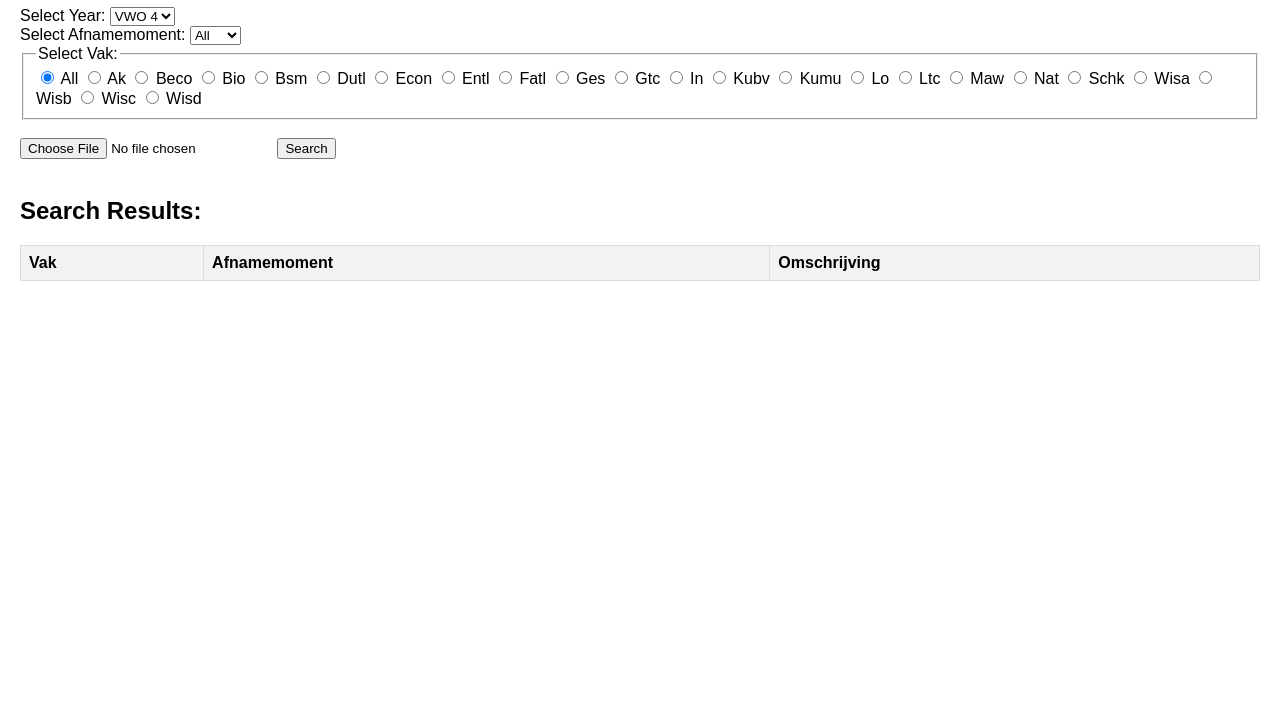
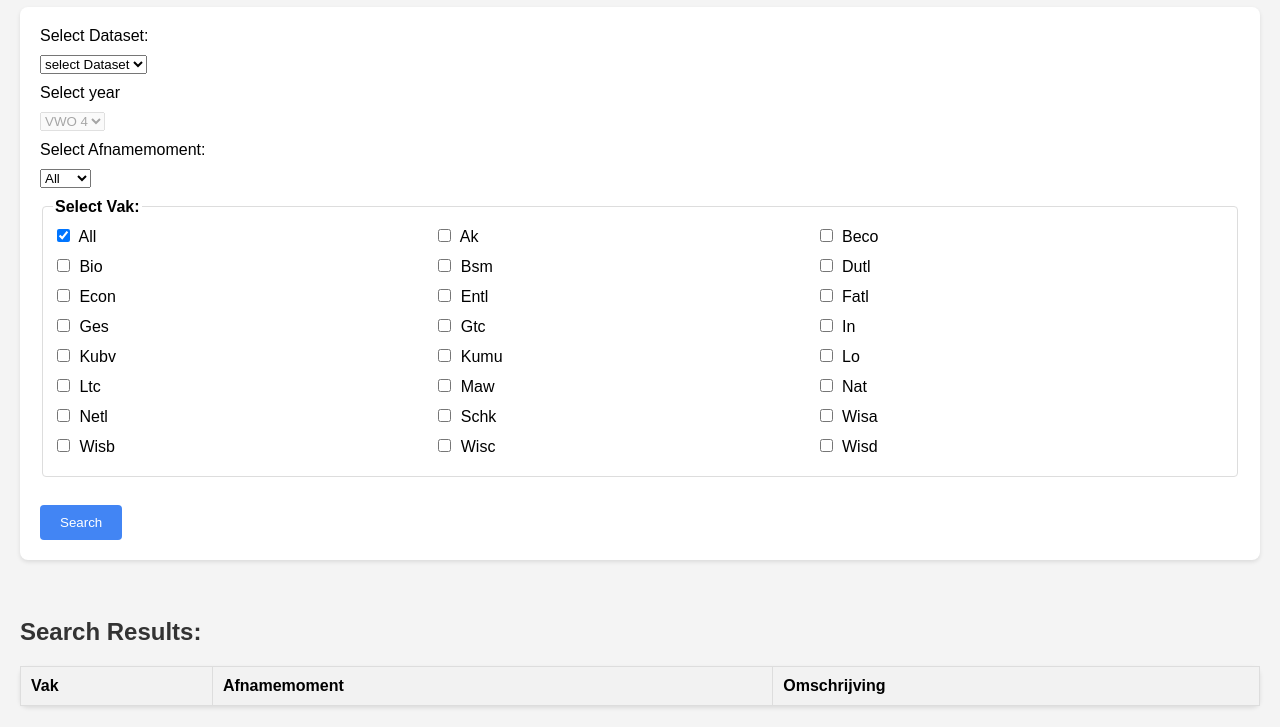
Before and after one commit to JOA-gamedev/pta-ez, a plain HTML site: page index.html in a window 1280 px wide. Shown: the part 73-800 px from the top of the page. Drawn offline with Linux system fonts and the light colour scheme.

Commit message:
removed js from html

```diff
--- a/index.html
+++ b/index.html
@@ -1,41 +1,123 @@
 <!DOCTYPE html>
 <html lang="en">
 <head>
-    <meta charset="UTF-8" />
-    <meta name="viewport" content="width=device-width, initial-scale=1.0" />
-    <title>Netl Data</title>
+  <meta charset="UTF-8">
+  <meta name="viewport" content="width=device-width, initial-scale=1.0">
+  <title>pta-ez</title>
   <style>
     body {
   font-family: Arial, sans-serif;
   margin: 20px;
+  background-color: #f4f4f4;
+    }
+
+    h1, h2 {
+      color: #333;
+    }
+
+    form {
+      background-color: #fff;
+      padding: 20px;
+      border-radius: 8px;
+      box-shadow: 0 2px 4px rgba(0, 0, 0, 0.1);
+      margin-bottom: 20px;
+    }
+
+    label {
+      display: block;
+      margin-bottom: 10px;
+    }
+
+    select, input[type="checkbox"] {
+      margin-right: 5px;
+    }
+
+    select {
+      margin-bottom:10px;
+    }
+
+    fieldset {
+      border: 1px solid #ddd;
+      padding: 10px;
+      border-radius: 4px;
+      margin-bottom: 10px;
+    }
+
+    legend {
+      font-weight: bold;
+    }
+
+    /* Use flexbox to create multiple columns */
+    .checkbox-container {
+      display: flex;
+      flex-wrap: wrap;
+    }
+
+    .checkbox-container label {
+      flex-basis: calc(33.33% - 10px); /* 3 columns with margin between */
+      margin-bottom: 10px;
+    }
+
+    button {
+      background-color: #4285f4;
+      color: #fff;
+      padding: 10px 20px;
+      border: none;
+      border-radius: 4px;
+      cursor: pointer;
+    }
+
+    button:hover {
+      background-color: #3367d6;
     }
 
     table {
+      width: 100%;
       border-collapse: collapse;
-        width: 100%;
+      margin-top: 20px;
+      background-color: #fff;
+      box-shadow: 0 2px 4px rgba(0, 0, 0, 0.1);
+      border-radius: 8px;
     }
 
-      th,
-      td {
-        border: 1px solid #dddddd;
+    th, td {
+      border: 1px solid #ddd;
+      padding: 10px;
       text-align: left;
-        padding: 8px;
     }
 
     th {
       background-color: #f2f2f2;
     }
+
   </style>
 </head>
 <body>
-    <h1>Netl Data</h1>
+
+  <h1>Netl data</h1>
+
+
 
   <form id="searchForm">
-      <label for="year">Select Year:</label>
-      <select id="year" name="year">
-        <option value="V4">VWO 4</option>
-        <option value="V5">VWO 5</option>
-        <option value="V6">VWO 6</option>
+
+    <label for="datasetSelector" > Select Dataset:</label>
+    <select id="datasetSelector" onchange="loadSelectedDataset()">
+      <option value="" >select Dataset</option>
+      <option value="Vwo 5 23-24">Vwo 5 23/24</option>
+      <option value="Havo 4 23-24">Havo 4 23/24</option>
+      <!-- Add more options as needed -->
+    </select>
+    <label for="year"> Select year</label>
+    <select id="year" name="year" disabled="true">
+      <!-- <option value="All">All</option> -->
+      <!-- Options for VWO -->
+      <option value="V4" class="vwo-option">VWO 4</option>
+      <option value="V5" class="vwo-option">VWO 5</option>
+      <option value="V6" class="vwo-option">VWO 6</option>
+      <!-- Options for HAVO -->
+      <option value="H4" class="havo-option">Havo 4</option>
+      <option value="H5" class="havo-option">Havo 5</option>
+      <option value="H6" class="havo-option">Havo 6</option>
     </select>
 
     <br />
@@ -57,36 +139,37 @@
 
     <fieldset>
       <legend>Select Vak:</legend>
-        <label><input type="radio" name="vak" value="All" checked="checked"/> All</label>
-        <label><input type="radio" name="vak" value="Ak" /> Ak</label>
-        <label><input type="radio" name="vak" value="Beco" /> Beco</label>
-        <label><input type="radio" name="vak" value="Biol" /> Bio</label>
-        <label><input type="radio" name="vak" value="Bsm" /> Bsm</label>
-        <label><input type="radio" name="vak" value="Dutl" /> Dutl</label>
-        <label><input type="radio" name="vak" value="Econ" /> Econ</label>
-        <label><input type="radio" name="vak" value="Entl" /> Entl</label>
-        <label><input type="radio" name="vak" value="Fatl" /> Fatl</label>
-        <label><input type="radio" name="vak" value="Ges" /> Ges</label>
-        <label><input type="radio" name="vak" value="Gtc" /> Gtc</label>
-        <label><input type="radio" name="vak" value="In" /> In</label>
-        <label><input type="radio" name="vak" value="Kubv" /> Kubv</label>
-        <label><input type="radio" name="vak" value="Kumu" /> Kumu</label>
-        <label><input type="radio" name="vak" value="Lo" /> Lo</label>
-        <label><input type="radio" name="vak" value="Ltc" /> Ltc</label>
-        <label><input type="radio" name="vak" value="Maw" /> Maw</label>
-        <label><input type="radio" name="vak" value="Nat" /> Nat</label>
-        <label><input type="radio" name="vak" value="Schk" /> Schk</label>
-        <label><input type="radio" name="vak" value="Wisa" /> Wisa</label>
-        <label><input type="radio" name="vak" value="Wisb" /> Wisb</label>
-        <label><input type="radio" name="vak" value="Wisc" /> Wisc</label>
-        <label><input type="radio" name="vak" value="Wisd" /> Wisd</label>
+      <div class="checkbox-container">
+      <label><input type="checkbox" name="vak" value="All" checked="checked"/> All</label>
+        <label><input type="checkbox" name="vak" value="Ak" /> Ak</label>
+        <label><input type="checkbox" name="vak" value="Beco" /> Beco</label>
+        <label><input type="checkbox" name="vak" value="Biol" /> Bio</label>
+        <label><input type="checkbox" name="vak" value="Bsm" /> Bsm</label>
+        <label><input type="checkbox" name="vak" value="Dutl" /> Dutl</label>
+        <label><input type="checkbox" name="vak" value="Econ" /> Econ</label>
+        <label><input type="checkbox" name="vak" value="Entl" /> Entl</label>
+        <label><input type="checkbox" name="vak" value="Fatl" /> Fatl</label>
+        <label><input type="checkbox" name="vak" value="Ges" /> Ges</label>
+        <label><input type="checkbox" name="vak" value="Gtc" /> Gtc</label>
+        <label><input type="checkbox" name="vak" value="In" /> In</label>
+        <label><input type="checkbox" name="vak" value="Kubv" /> Kubv</label>
+        <label><input type="checkbox" name="vak" value="Kumu" /> Kumu</label>
+        <label><input type="checkbox" name="vak" value="Lo" /> Lo</label>
+        <label><input type="checkbox" name="vak" value="Ltc" /> Ltc</label>
+        <label><input type="checkbox" name="vak" value="Maw" /> Maw</label>
+        <label><input type="checkbox" name="vak" value="Nat" /> Nat</label>
+        <label><input type="checkbox" name="vak" value="Netl" /> Netl</label>
+        <label><input type="checkbox" name="vak" value="Schk" /> Schk</label>
+        <label><input type="checkbox" name="vak" value="Wisa" /> Wisa</label>
+        <label><input type="checkbox" name="vak" value="Wisb" /> Wisb</label>
+        <label><input type="checkbox" name="vak" value="Wisc" /> Wisc</label>
+        <label><input type="checkbox" name="vak" value="Wisd" /> Wisd</label>
+    </div>
     </fieldset>
 
     <br />
 
-      <input type="file" id="fileInput" accept=".txt" />
-
-      <button type="button" onclick="searchData()">Search</button>
+    <button type="button" onclick="loadSelectedDataset()">Search</button>
   </form>
 
   <br />
@@ -103,120 +186,6 @@
     <tbody id="resultsBody"></tbody>
   </table>
 
-    <script>
-      function extractNetlData(text) {
-        const lines = text.split("\n");
-        const data = [];
-        let uniqueIdCounter = 1;
-
-        for (const line of lines) {
-          if (/^E VWO \d+/.test(line)) {
-            const columns = line.split(/\s+/);
-            if (columns.length >= 13) {
-              const vak = columns[5];
-              const afnamemoment = columns[6];
-              const jaarlaag = columns[4];
-              const omschrijving = columns.slice(9).join(" ");
-
-              // Assign a unique numerical identifier
-              const uniqueIdentifier = uniqueIdCounter++;
-
-              data.push({
-                Vak: vak,
-                Afnamemoment: afnamemoment,
-                jaarlaag: jaarlaag,
-                Omschrijving: omschrijving,
-                uniqueIdentifier: uniqueIdentifier,
-              });
-            }
-          }
-        }
-
-        return data;
-      }
-
-      function searchData() {
-        const formData = new FormData(document.getElementById("searchForm"));
-        const selectedYear = formData.get("year");
-        const afnamemomentInput = formData.get("afnamemoment");
-        const vakInput = formData.get("vak");
-        const fileInput = document.getElementById("fileInput");
-        const file = fileInput.files[0];
-
-        if (!file) {
-          alert("Please select a file.");
-          return;
-        }
-
-        const reader = new FileReader();
-
-        reader.onload = function (e) {
-          const fileContent = e.target.result;
-          const netlData = extractNetlData(fileContent);
-
-          const resultsBody = document.getElementById("resultsBody");
-          resultsBody.innerHTML = "";
-
-          const uniqueRows = {};
-
-          netlData.forEach((row) => {
-            const identifier = row.uniqueIdentifier;
-
-            if (
-              shouldIncludeRow(
-                row,
-                selectedYear,
-                afnamemomentInput,
-                vakInput,
-                uniqueRows
-              )
-            ) {
-              appendRowToTable(resultsBody, row, identifier);
-              uniqueRows[identifier] = true;
-            }
-          });
-        };
-
-        reader.readAsText(file);
-      }
-
-      function shouldIncludeRow(
-        row,
-        selectedYear,
-        afnamemomentInput,
-        vakInput,
-        uniqueRows
-      ) {
-        const identifier = row.uniqueIdentifier;
-
-        const isAllSelected = document.querySelector(
-          'input[name="vak"][value="All"]'
-        ).checked;
-
-        return (
-          (vakInput === "All" || row.Vak === vakInput) &&
-          (selectedYear === "All" || row.jaarlaag === selectedYear) &&
-          (afnamemomentInput === "" ||
-            row.Afnamemoment === afnamemomentInput) &&
-          !uniqueRows[identifier]
-        );
-      }
-
-      function appendRowToTable(tableBody, row, identifier) {
-        const newRow = tableBody.insertRow();
-
-        const vakCell = newRow.insertCell(0);
-        vakCell.textContent = row.Vak;
-
-        const afnamemomentCell = newRow.insertCell(1);
-        afnamemomentCell.textContent = row.Afnamemoment;
-
-        const omschrijvingCell = newRow.insertCell(2);
-        omschrijvingCell.textContent = row.Omschrijving;
-
-        const uniqueIdCell = newRow.insertCell(3);
-        uniqueIdCell.textContent = identifier;
-      }
-    </script>
+  <script src="script.js"></script>
 </body>
 </html>
```
Lines whose indentation alone changed are shown as unchanged.
